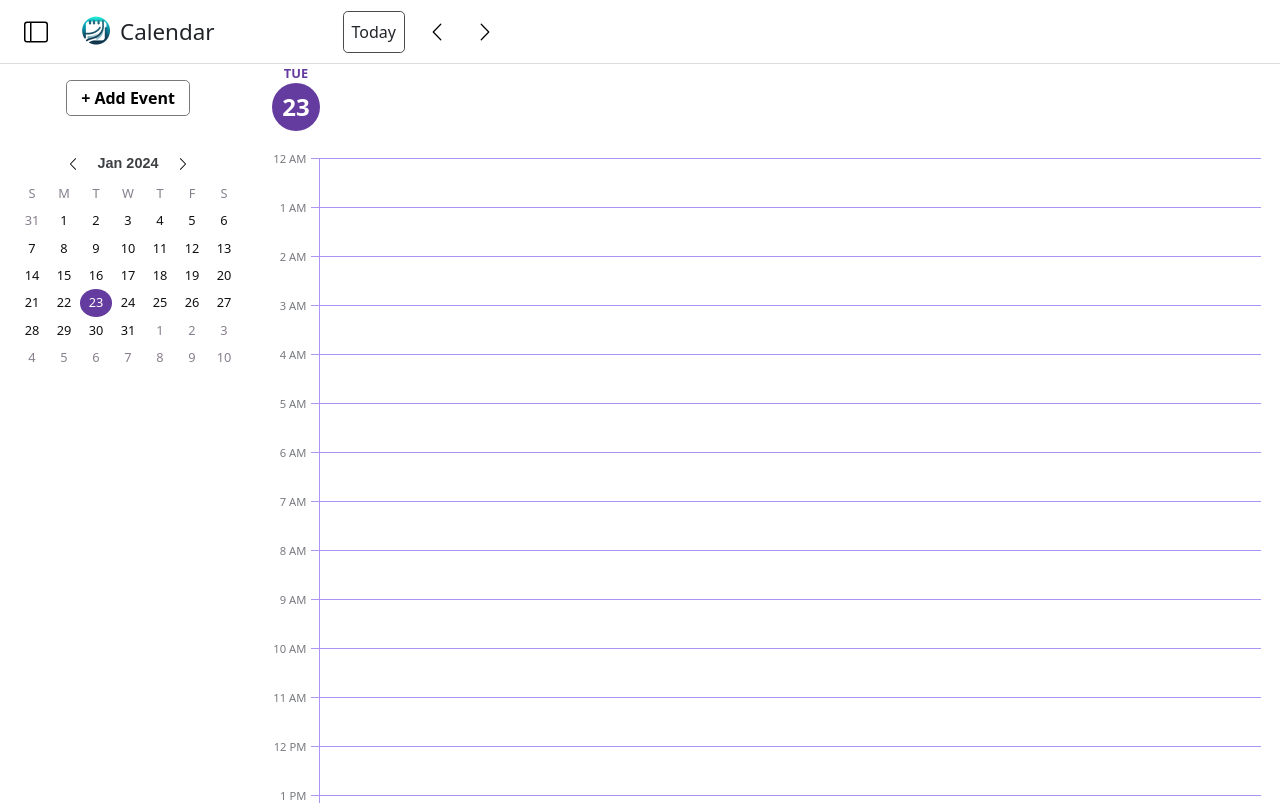
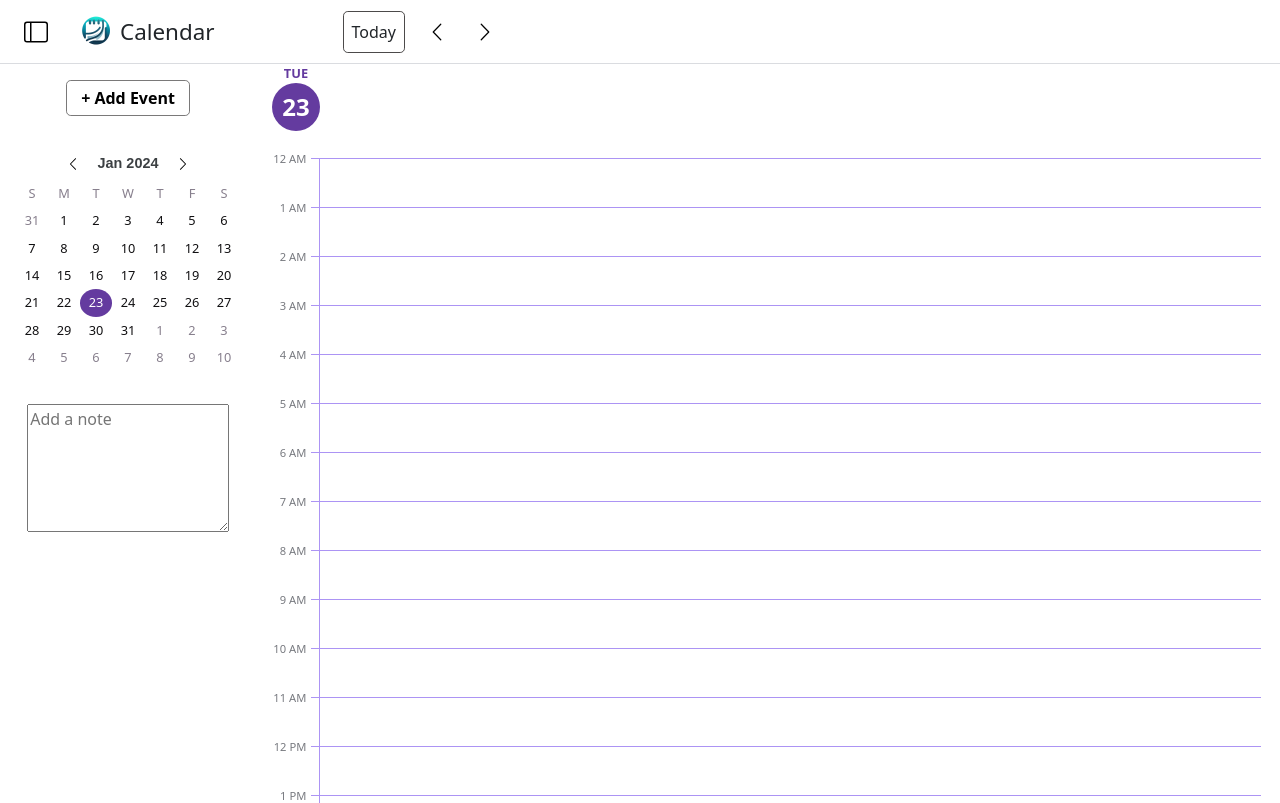
Before and after one commit to coloshword/calendar, a React (Create React App) app in the folder client/: page /calendar in a window 1280 px wide. Built offline with nearby package versions, Linux system fonts and the light colour scheme.

Commit message:
added notes

```diff
--- a/client/src/components/calendarComponents/leftSidebar.tsx
+++ b/client/src/components/calendarComponents/leftSidebar.tsx
@@ -1,4 +1,4 @@
-import React, { FC } from 'react';
+import React, { FC, useState, useEffect } from 'react';
 import MiniCalendar from './MiniCalendar';
 import '../calendarCSS/LeftSidebar.css';
 
@@ -9,7 +9,23 @@ interface LeftSidebarProps {
     setViewDate: Function;
     today: Date;
 }
+
+/** The left side bar also has notes, it handles everything within the left sidebar */
 const LeftSidebar: FC<LeftSidebarProps> = ({showModal, setShowModal, viewDate, setViewDate, today }) => {
+    const [note, setNote] = useState('');
+    var notes: { [date: string ]: string } = {}; // NOTE: the key, date is of string type but is actually a Date object's toDateString() output
+
+    function handleNoteChange(str: string) {
+        // we are going to set notes variable
+        // store the note in the dictionary, or change it
+        notes[viewDate.toDateString()] = str;
+        console.log(notes);
+    }
+
+    /** getNote: given a date, returns the note as a string. Returns the empty string if there is no note */
+    function getNote(date: Date): string {
+        return notes[date.toDateString()];
+    }
     return (
         <div className="left-sidebar">
             {/* Add event sets modal state to (true) (show), which shows the modal*/}
@@ -20,6 +36,9 @@ const LeftSidebar: FC<LeftSidebarProps> = ({showModal, setShowModal, viewDate, s
                 viewDate={viewDate}
                 setViewDate={setViewDate}
             />
+            <div className="add-event-description-container">
+                <textarea placeholder="Add a note" className="add-event-description" value={getNote(viewDate)} onChange={(e) => handleNoteChange(e.target.value)}></textarea>
+            </div>
         </div>
     )
 }
```
